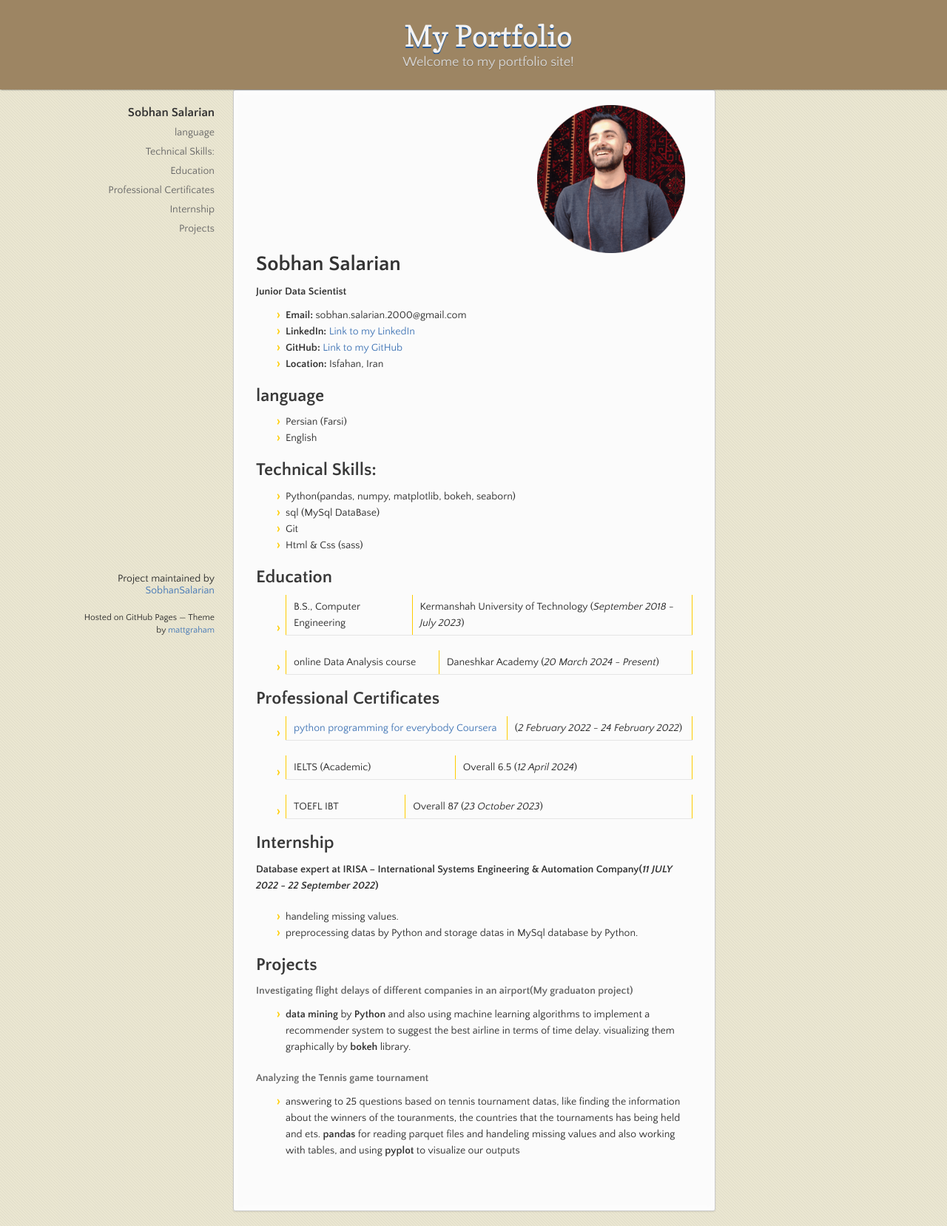
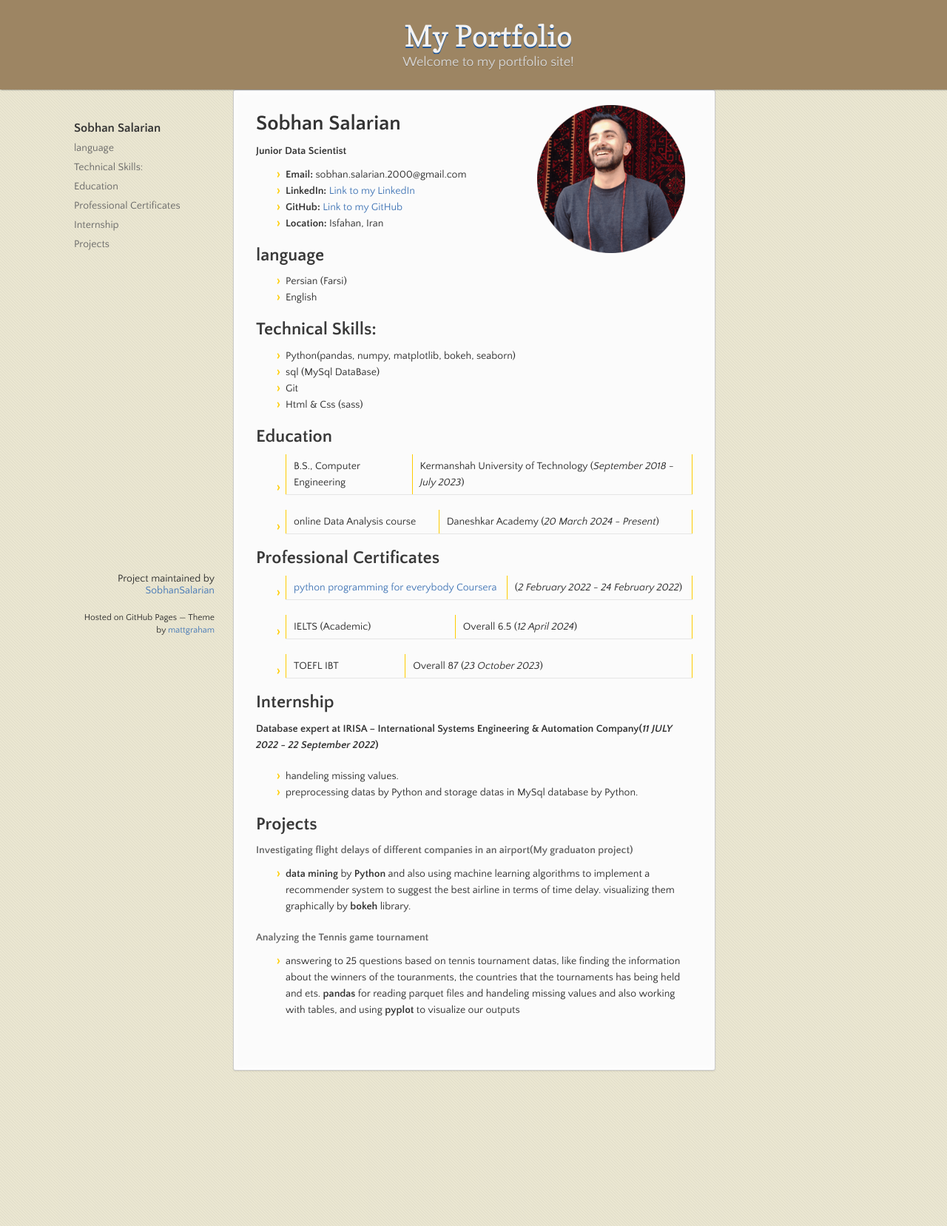
Before and after one commit to SobhanSalarian/My-Portfolio, a Jekyll site: the page built from README.md, in a window 1280 px wide. Shown: the whole page at 74% size. Built offline with Jekyll 4.4.1, drawn with Linux system fonts in a browser that asks for light colours; our own code applies the rules of GitHub Pages for plain Markdown files; after the commit the page ends 1467 px from its top, so only the background shows below that.

Commit message:
now looks better

```diff
--- a/_sass/jekyll-theme-leap-day.scss
+++ b/_sass/jekyll-theme-leap-day.scss
@@ -223,12 +223,11 @@ small {
 
 nav {
   width: 230px;
-  position: fixed;
-  top: 140px; /* Adjusted top */
   left: 50%;
+  position: absolute;
+  top: 40px;
+  text-align: left;
   margin-left: -580px;
-  text-align: right;
-
   ul {
     list-style: none;
     list-style-image: none;
@@ -302,7 +301,7 @@ footer {
   section {
     border: 1px solid #e5e5e5;
     border-width: 1px 0;
-    padding: 20px 0;
+    padding: 20px;
     margin: 120px auto 20px; /* Adjusted margin */
     max-width: 600px;
   }
```
Also changed, not shown: README.md (+2 -2 lines).
